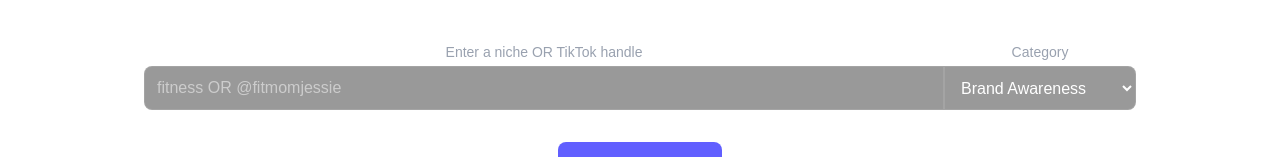
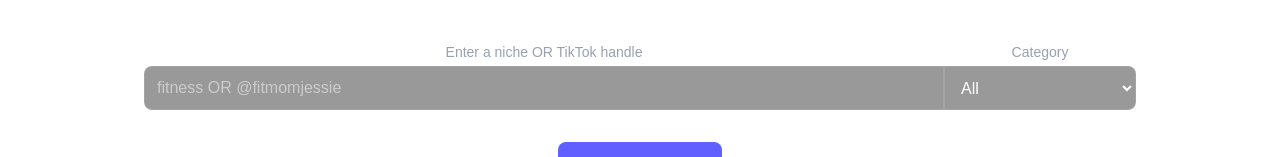
Before and after one commit to Ritzvillcoin/voxcry, a Next.js app: page / in a window 1280 px wide. Shown: the part 367-524 px from the top of the page. Built offline with nearby package versions, Linux system fonts and the light colour scheme.

Commit message:
update - Dec 3

```diff
--- a/src/app/components/Generator.tsx
+++ b/src/app/components/Generator.tsx
@@ -45,8 +45,11 @@ function filterCreators(
   const isHandle = lower.startsWith("@");
 
   // First filter by category
-  const list = creators.filter((c) => c.category === category);
-
+  //const list = creators.filter((c) => c.category === category);
+  const list =
+    category === "all"
+      ? creators
+      : creators.filter((c) => c.category === category);
   if (isHandle) {
     return list.filter(
       (c) => c.creator_handle?.toLowerCase() === lower
@@ -64,7 +67,7 @@ function filterCreators(
 ----------------------------------------------------- */
 export default function Generator() {
   const [query, setQuery] = useState("");
-  const [category, setCategory] = useState("awareness");
+  const [category, setCategory] = useState("all");
   const [loading, setLoading] = useState(false);
   const [results, setResults] = useState<Creator[]>([]);
   const [error, setError] = useState<string | null>(null);
@@ -139,6 +142,7 @@ export default function Generator() {
             onChange={(e) => setCategory(e.target.value)}
             className="w-full h-[44px] border border-white/10 bg-black/40 px-3 text-white rounded-r-lg"
           >
+            <option value="all">All</option>
             <option value="awareness">Brand Awareness</option>
             <option value="lead_gen">Lead Generation</option>
             <option value="sales">Sales/Conversion</option>
--- a/src/data/creators.json
+++ b/src/data/creators.json
@@ -1,4 +1,32 @@
 [
+{
+"creator_name":"whyydna",
+"creator_handle":"@whyydna",
+"tiktok_link":"https://tiktok.com/@whyydna",
+"followers":"93.2K",
+"posting_frequency":"very frequent",
+"category":"sales",
+"niche":"Outfits",
+"region":"Canada",
+"performance_health":"excellent",
+"risk_score":"Low",
+"start_from":"200 CAD",
+"notes":"Highly engaging product-driven creator focused on unboxings, Chinese product hauls, and novelty item reviews. Strong male 18–24 audience with high activity, ideal for gadgets, gaming accessories, novelty items, ecommerce brands, and TikTok Shop product testing."
+},
+{
+"creator_name":"Moryne Siima",
+"creator_handle":"siimaa79",
+"tiktok_link":"https://tiktok.com/@siimaa79",
+"followers":"58.7K",
+"posting_frequency":"high (near-daily based on visible timestamps: 11/30, 11/29, 11/27, 11/26, 11/25, 11/23, 11/21, 11/20, 11/19, 11/15, 11/12, 11/09, 10/28, 10/27, 10/26)",
+"category":"sales",
+"niche":"Outfits, Daily Life",
+"region":"Canada",
+"performance_health":"excellent",
+"risk_score":"Low",
+"start_from":"200 CAD",
+"notes":"Lifestyle and daily-life creator with strong organic performance and frequent product showcases. Best for lifestyle, home, decor, and everyday consumer brands targeting a mostly female 18–34 audience."
+},
 {
   "creator_name": "Benjy Films",
   "creator_handle": "@benjyfilms",
--- a/src/data/topCreators.json
+++ b/src/data/topCreators.json
@@ -1,4 +1,47 @@
+
 [
+  {
+    "creator_name": "Yasmine Sahid",
+    "creator_handle": "ladyyasmina1",
+    "tiktok_link": "https://tiktok.com/@ladyyasmina1",
+    "followers": "2.4M",
+    "posting_frequency": "high",
+    "category": "awareness",
+    "niche": "comedy skits, pop culture reactions, film/TV references",
+    "region": "United States",
+    "performance_health": "excellent",
+    "risk_score": "Low",
+    "start_from": "",
+    "notes": "High-performing comedy and pop-culture creator with consistent viral skits. Ideal for entertainment brands, film/TV campaigns, and culturally trending promos."
+  },
+  {
+    "creator_name":"reece",
+    "creator_handle":"@guywithamoviecamera",
+    "tiktok_link":"https://tiktok.com/@guywithamoviecamera",
+    "followers":"2.8M",
+    "posting_frequency":"high",
+    "category":"awareness",
+    "niche":"celebrity interviews, film cast reactions, red carpet moments",
+    "region":"United States",
+    "performance_health":"excellent",
+    "risk_score":"Low",
+    "start_from":"",
+    "notes":"High-performing entertainment creator focusing on film cast interactions and viral celebrity moments. Ideal for entertainment brands, movie studios, streaming platforms, or cultural campaigns."
+  },
+  {
+    "creator_name":"DiveDiveLIVE",
+    "creator_handle":"@divedivelive",
+    "tiktok_link":"https://tiktok.com/@divedivelive",
+    "followers":"1.1M",
+    "posting_frequency":"high",
+    "category":"awareness",
+    "niche":"Underwater livestreams / ocean wildlife",
+    "region":"United States",
+    "performance_health":"excellent",
+    "risk_score":"Low",
+    "start_from":"",
+    "notes":"Underwater ocean livestreams with consistently strong organic engagement and several viral posts. Ideal for travel, ocean conservation, scuba gear, live-stream partnerships, and nature-focused brand collaborations."
+  },
   {
     "creator_name": "Benjy Films",
     "creator_handle": "@benjyfilms",
```
